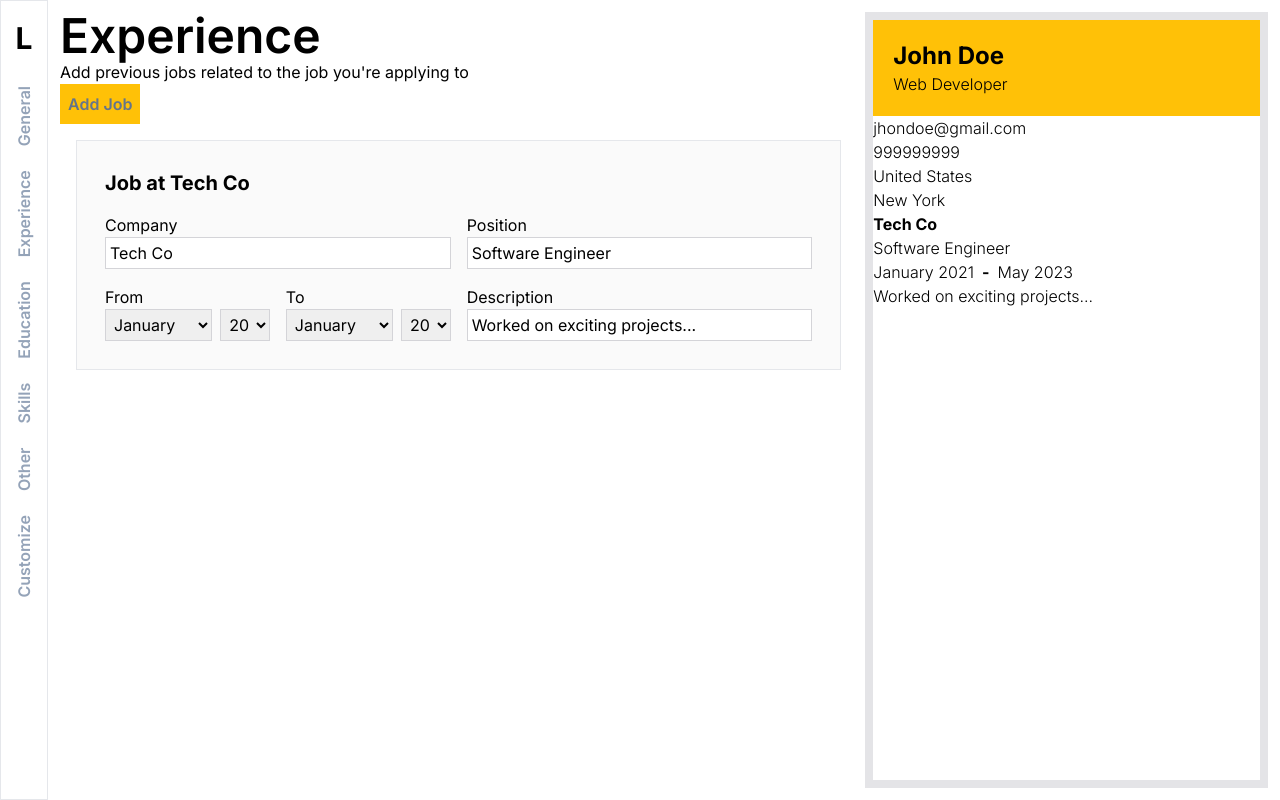
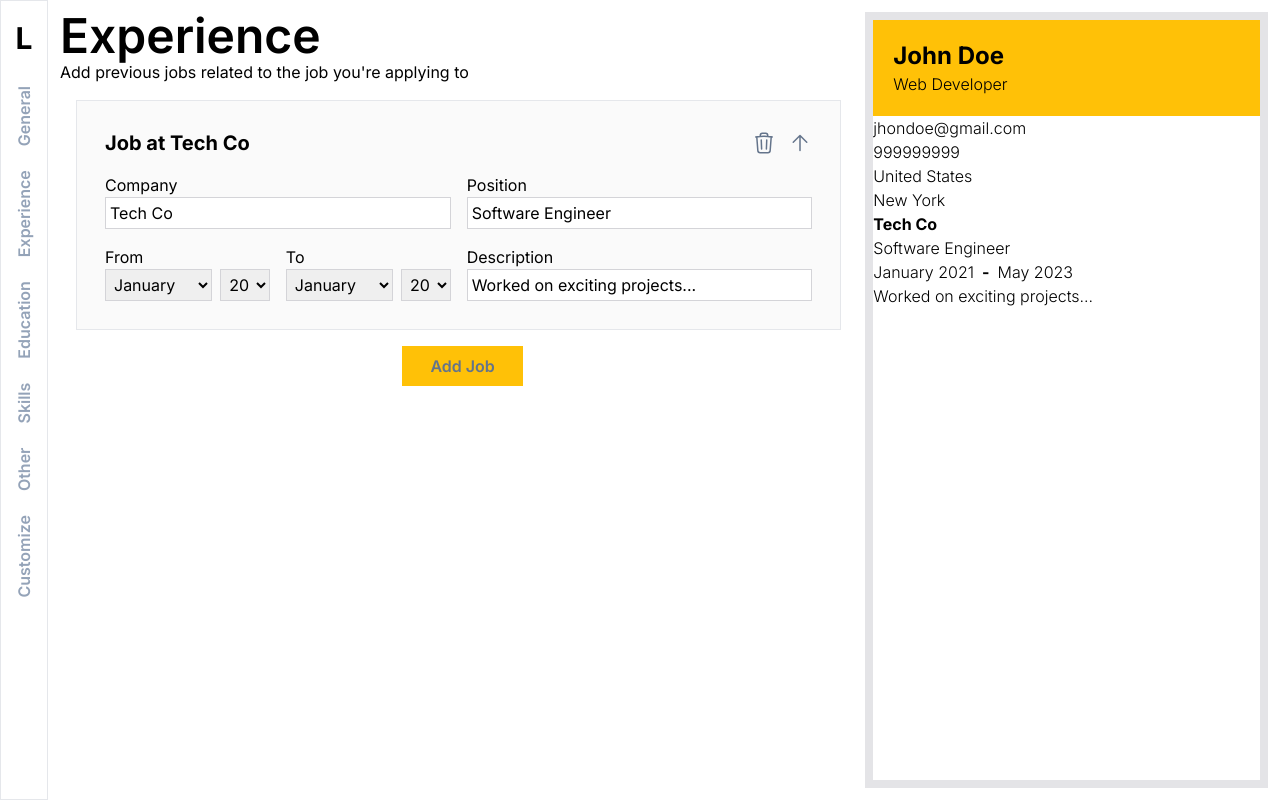
Before and after one commit to kagunecode/cv_generator, a React (Vite) app: page /experience in a window 1280 px wide. Built offline with nearby package versions, Linux system fonts and the light colour scheme.

Commit message:
Added animations and delete button

```diff
--- a/src/routes/Experience.jsx
+++ b/src/routes/Experience.jsx
@@ -1,4 +1,5 @@
 import { AnimatedPage } from '../components/AnimatedPage';
+import { motion } from 'framer-motion';
 
 import { useDataContext } from '../contexts/DataContext';
 
@@ -32,10 +33,58 @@ function JobRender() {
     }));
   };
 
+  const handleDeletion = index => {};
+
+  const animations = {
+    initial: { opacity: 0, x: 10 },
+    animate: { opacity: 1, x: 0 },
+  };
+
   const jobs = data.experience.map(job => {
     return (
-      <div className="border bg-zinc-50 p-5">
-        <h1 className="p-2 text-xl font-bold">{`Job at ${job.company}`}</h1>
+      <motion.div
+        className="border bg-zinc-50 p-5"
+        variants={animations}
+        initial="initial"
+        animate="animate"
+        //exit="exit"
+        transition={{ duration: 0.2 }}
+        key={job.id}
+      >
+        <div className="flex items-center justify-between">
+          <h1 className="p-2 text-xl font-bold">{`Job at ${job.company}`}</h1>
+          <div className="flex gap-3 p-2">
+            <svg
+              xmlns="http://www.w3.org/2000/svg"
+              fill="none"
+              viewBox="0 0 24 24"
+              strokeWidth="1.5"
+              stroke="currentColor"
+              className="h-6 w-6 text-slate-500 duration-200 hover:cursor-pointer hover:text-red-600"
+              onClick={() => console.log('deleting')}
+            >
+              <path
+                strokeLinecap="round"
+                strokeLinejoin="round"
+                d="M14.74 9l-.346 9m-4.788 0L9.26 9m9.968-3.21c.342.052.682.107 1.022.166m-1.022-.165L18.16 19.673a2.25 2.25 0 01-2.244 2.077H8.084a2.25 2.25 0 01-2.244-2.077L4.772 5.79m14.456 0a48.108 48.108 0 00-3.478-.397m-12 .562c.34-.059.68-.114 1.022-.165m0 0a48.11 48.11 0 013.478-.397m7.5 0v-.916c0-1.18-.91-2.164-2.09-2.201a51.964 51.964 0 00-3.32 0c-1.18.037-2.09 1.022-2.09 2.201v.916m7.5 0a48.667 48.667 0 00-7.5 0"
+              />
+            </svg>
+            <svg
+              xmlns="http://www.w3.org/2000/svg"
+              fill="none"
+              viewBox="0 0 24 24"
+              strokeWidth="1.5"
+              stroke="currentColor"
+              className="h-6 w-6 text-slate-500 duration-200 hover:cursor-pointer hover:text-black"
+            >
+              <path
+                strokeLinecap="round"
+                strokeLinejoin="round"
+                d="M12 19.5v-15m0 0l-6.75 6.75M12 4.5l6.75 6.75"
+              />
+            </svg>
+          </div>
+        </div>
         <div className="grid grid-cols-2" key={job.id}>
           <div className="flex flex-col p-2">
             <label htmlFor="">Company</label>
@@ -72,7 +121,11 @@ function JobRender() {
                   }
                 >
                   {months.map(month => {
-                    return <option value={`${month}`}>{month}</option>;
+                    return (
+                      <option key={month} value={`${month}`}>
+                        {month}
+                      </option>
+                    );
                   })}
                 </select>
                 <select
@@ -82,7 +135,11 @@ function JobRender() {
                   }
                 >
                   {years.map(year => {
-                    return <option value={`${year}`}>{year}</option>;
+                    return (
+                      <option key={year} value={`${year}`}>
+                        {year}
+                      </option>
+                    );
                   })}
                 </select>
               </div>
@@ -98,7 +155,11 @@ function JobRender() {
                   }
                 >
                   {months.map(month => {
-                    return <option value={`${month}`}>{month}</option>;
+                    return (
+                      <option key={month} value={`${month}`}>
+                        {month}
+                      </option>
+                    );
                   })}
                 </select>
                 <select
@@ -108,7 +169,11 @@ function JobRender() {
                   }
                 >
                   {years.map(year => {
-                    return <option value={`${year}`}>{year}</option>;
+                    return (
+                      <option key={year} value={`${year}`}>
+                        {year}
+                      </option>
+                    );
                   })}
                 </select>
               </div>
@@ -127,7 +192,7 @@ function JobRender() {
             />
           </div>
         </div>
-      </div>
+      </motion.div>
     );
   });
   return <>{jobs}</>;
@@ -159,14 +224,16 @@ function Experience() {
     <AnimatedPage>
       <h1 className="text-5xl font-semibold">Experience</h1>
       <p>Add previous jobs related to the job you're applying to</p>
-      <button
-        onClick={handleAddJob}
-        className="bg-emphasis-500 px-2 py-2 font-semibold text-slate-500 duration-200 hover:text-black"
-      >
-        Add Job
-      </button>
       <div className="mr-2 grid gap-y-4 p-4">
         <JobRender></JobRender>
+      </div>
+      <div className="flex justify-center px-6">
+        <button
+          onClick={handleAddJob}
+          className="bg-emphasis-500 px-7 py-2 font-semibold text-slate-500 duration-200 hover:text-black"
+        >
+          Add Job
+        </button>
       </div>
     </AnimatedPage>
   );
```
